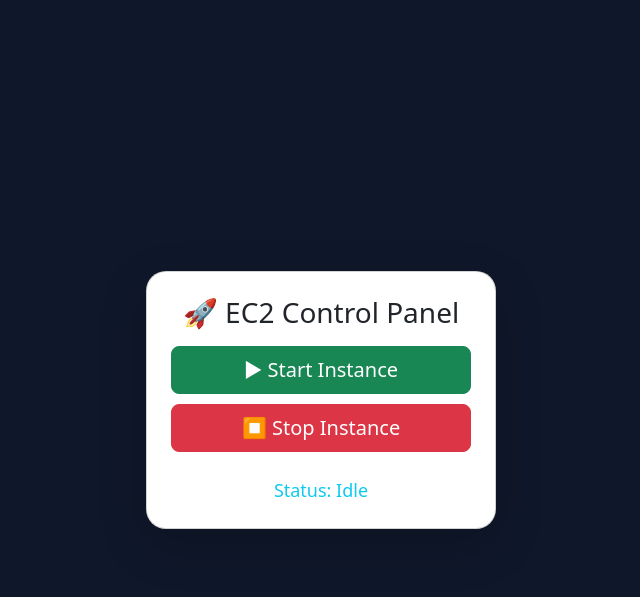
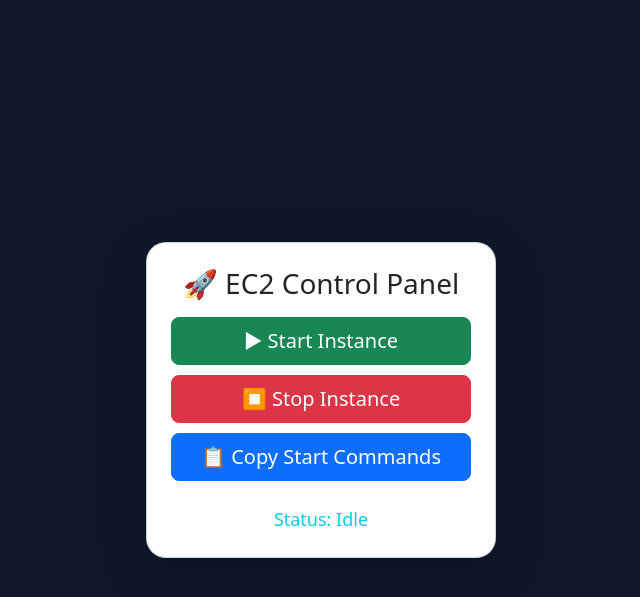
Before and after one commit to 7b809/project_instance_control, a Flask app: page / in a window 1280 px wide. Shown: the top 597 px of the page, without its empty margins (319-959 px from the left). Run offline with Flask 3, Linux system fonts and the light colour scheme.

Commit message:
Auto update

```diff
--- a/templates/index.html
+++ b/templates/index.html
@@ -27,6 +27,11 @@ body { background: #0f172a; color: white; }
 
         <button id="stopBtn" class="btn btn-danger btn-lg" onclick="controlEC2('stop')">
             ⏹ Stop Instance
+        </button>
+
+        <!-- NEW COPY BUTTON -->
+        <button class="btn btn-primary btn-lg" onclick="copyCommands()">
+            📋 Copy Start Commands
         </button>
 
         <div id="status" class="status-box text-info">
@@ -72,6 +77,20 @@ async function controlEC2(action) {
     startBtn.disabled = false;
     stopBtn.disabled = false;
 }
+
+function copyCommands() {
+    const commands = `cd /home/ubuntu/code-server-project/projects/TheProjects/t_order_system_ws
+chmod +x stop_app.sh start_app.sh
+./start_app.sh`;
+
+    navigator.clipboard.writeText(commands)
+        .then(() => {
+            document.getElementById("status").innerText = "📋 Commands copied!";
+        })
+        .catch(err => {
+            document.getElementById("status").innerText = "❌ Copy failed: " + err;
+        });
+}
 </script>
 
 </body>
```
